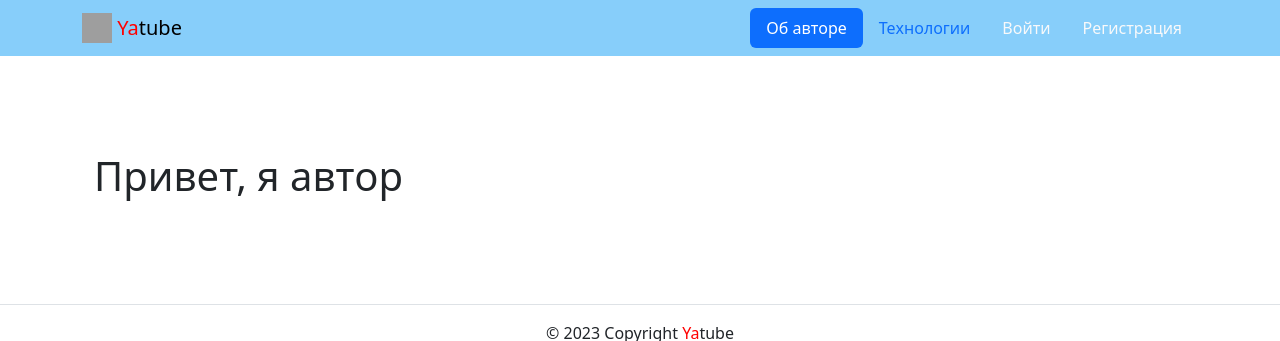
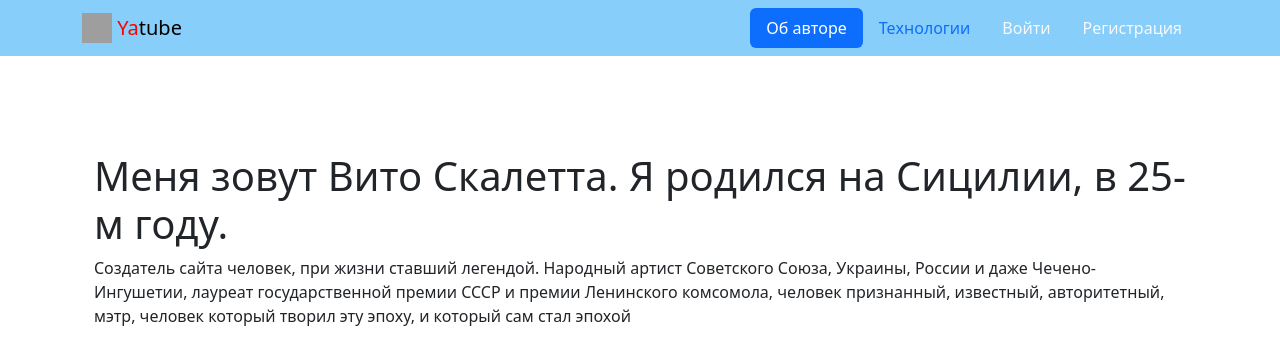
Before and after one commit to semenpotapenko26/Social-network, a Django app: page /about/author/ in a window 1280 px wide. Shown: the top 341 px of the page. Run offline with Django 3.2, Linux system fonts and the light colour scheme; some libraries are stand-ins or nearby versions; grey boxes are pictures that could not be loaded.

```diff
--- a/yatube/posts/constants.py
+++ b/yatube/posts/constants.py
@@ -1 +1,3 @@
 PER_PAGE = 10
+
+TEXT_POST = 15
--- a/yatube/posts/models.py
+++ b/yatube/posts/models.py
@@ -1,6 +1,7 @@
 from django.db import models
 from django.contrib.auth import get_user_model
 from core.models import PubDateModel, CreatedModel
+from .constants import TEXT_POST
 
 User = get_user_model()
 
@@ -39,7 +40,7 @@ class Post(PubDateModel):
         ordering = ['-pub_date']
 
     def __str__(self):
-        return self.text[:15]
+        return self.text[:TEXT_POST]
 
 
 class Comment(CreatedModel):
@@ -60,7 +61,7 @@ class Comment(CreatedModel):
         ordering = ['created']
 
     def __str__(self):
-        return self.text[:15]
+        return self.text[:TEXT_POST]
 
 
 class Follow(models.Model):
--- a/yatube/templates/about/author.html
+++ b/yatube/templates/about/author.html
@@ -1,6 +1,16 @@
 {% extends "base.html" %}
+{% load static %}
 {% block title %}Об авторе проекта{% endblock %}
 {% block content %}
 <div class="container py-5">
- <h1>Привет, я автор</h1>
- {% endblock %}
+ <h1>Меня зовут Вито Скалетта. Я родился на Сицилии, в 25-м году.</h1>
+ <p>Создатель сайта человек, при жизни ставший легендой.
+    Народный артист Советского Союза, Украины, России и даже Чечено-Ингушетии,
+    лауреат государственной премии СССР и премии Ленинского комсомола,
+    человек признанный, известный, авторитетный, мэтр,
+    человек который творил эту эпоху, и который сам стал эпохой</p>
+ <img src="{% static 'img/author.jpeg' %}" width="380" height="500" class="d-inline-block align-top" alt="">
+ <a href="https://github.com/semenpotapenko26">
+    Сылка на мой GitHub
+  </a>
+{% endblock %}
--- a/yatube/templates/includes/header.html
+++ b/yatube/templates/includes/header.html
@@ -57,7 +57,6 @@
         </li>
         {% endif %}
       </ul>
-      {# Конец добавленого в спринте #}
     </div>
   </nav>
 </header>
```
Also changed, not shown: yatube/templates/about/tech.html (+4 -14 lines).
